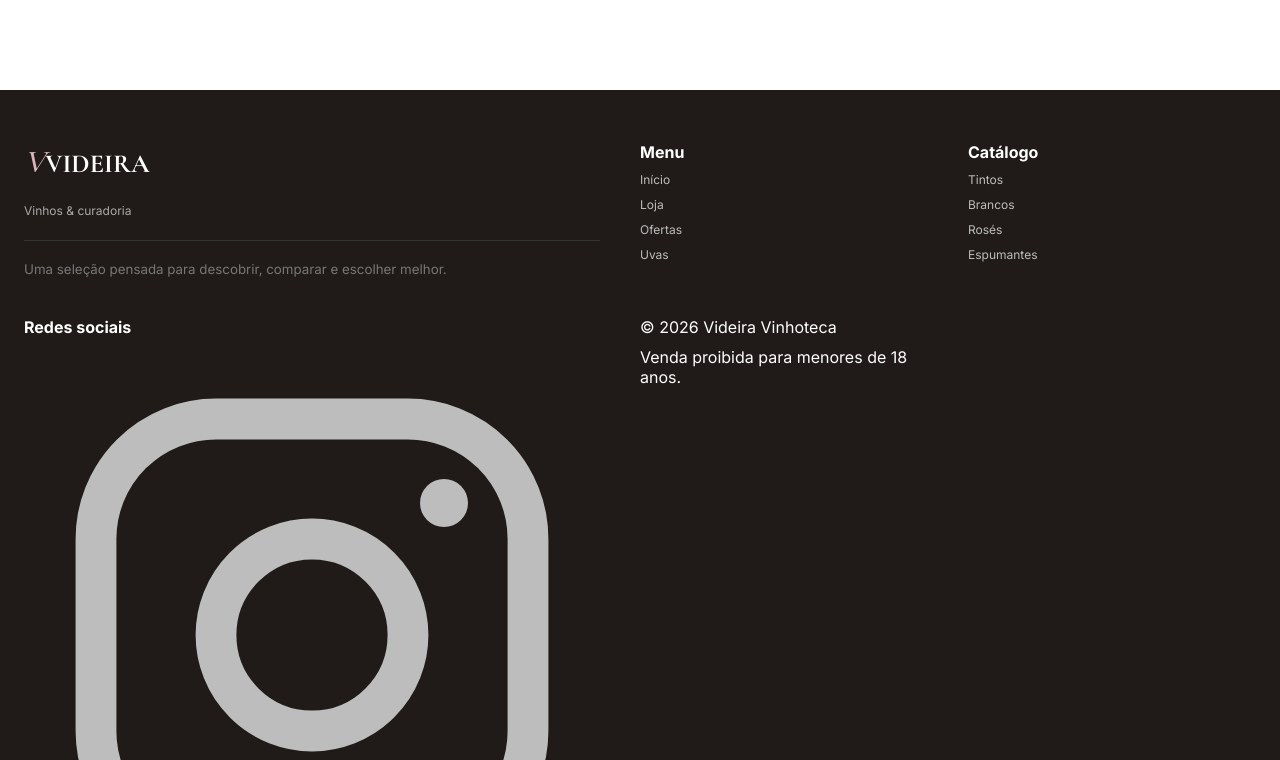
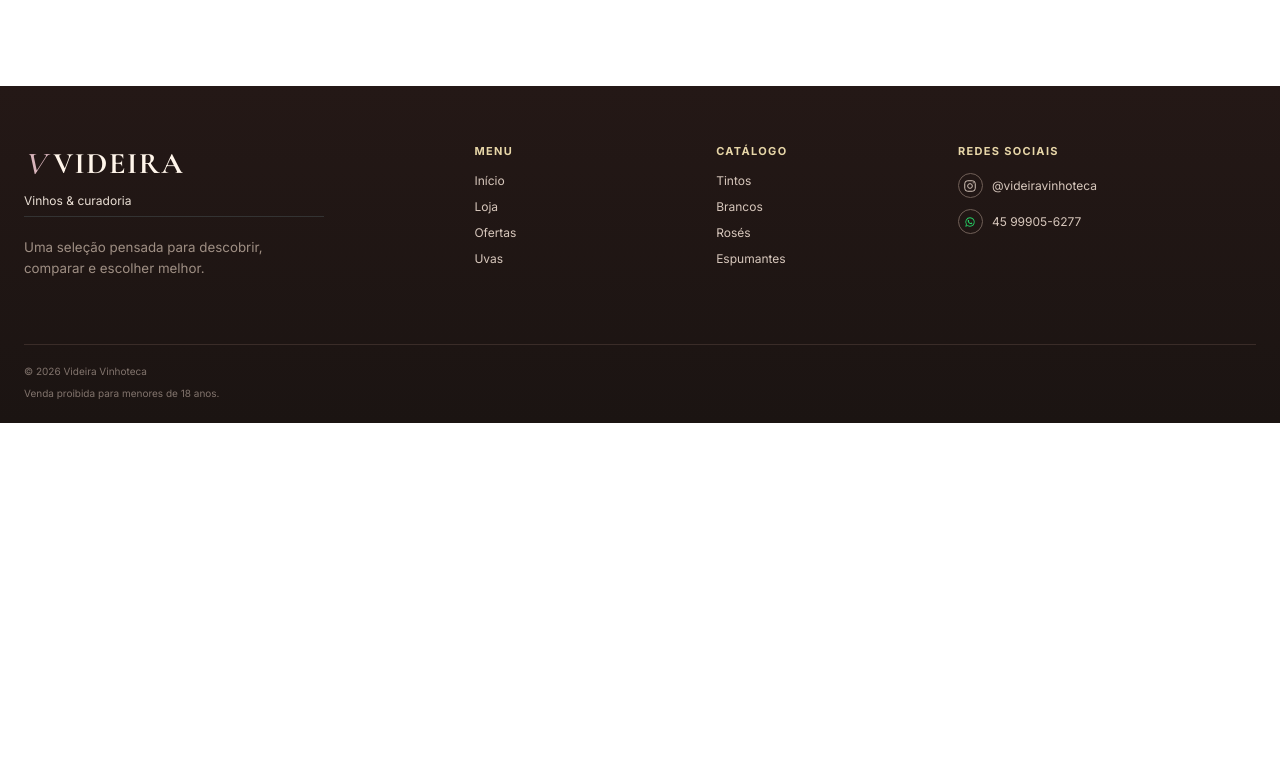
Before and after one commit to guilhsxzd26/testevino, a Next.js app: page /loja in a window 1280 px wide. Shown: the part 1820-2580 px from the top of the page. After the commit the page ends 2243 px from the top, so only its background shows below. Built offline with nearby package versions, Linux system fonts and the light colour scheme.

Commit message:
Style ODA-inspired dropdowns, grape rail and footer

```diff
--- a/app/globals.css
+++ b/app/globals.css
@@ -29,3 +29,51 @@ footer{background:#201b18}
 .grapeCard small{color:#eadbd1;margin-top:4px}
 .grapeCard b{font-size:10px;margin-top:auto;letter-spacing:.08em}
 @media(max-width:560px){.shopSearchWrap{padding:0 16px}.shopSearchLive{grid-template-columns:20px 1fr}.shopSearchLive span{display:none}.grapeCard{min-width:78vw}}
+
+/* ODA-inspired navigation & refined footer */
+.header{background:#fffaf3}
+.headerTop{padding-top:16px;padding-bottom:16px}
+.nav{position:relative;background:#fffaf3}
+.navDrop{position:relative;height:100%;display:flex;align-items:center}
+.navDrop>a{height:100%;display:flex;align-items:center}
+.dropdownPanel{position:absolute;top:100%;left:50%;transform:translate(-50%,12px);min-width:260px;background:#5b1d2a;color:#fff7ec;border-radius:0 0 16px 16px;padding:18px 20px;box-shadow:0 18px 45px rgba(62,17,28,.2);opacity:0;visibility:hidden;pointer-events:none;transition:.2s ease;z-index:80}
+.dropdownPanel.wide{min-width:360px}
+.navDrop:hover .dropdownPanel{opacity:1;visibility:visible;pointer-events:auto;transform:translate(-50%,0)}
+.dropdownPanel>span{display:block;font-size:9px;letter-spacing:.18em;color:#d9b9bd;margin-bottom:12px}
+.dropdownPanel>div{display:grid;grid-template-columns:repeat(2,minmax(110px,1fr));gap:4px 18px}
+.dropdownPanel a{color:#fff7ec!important;font-size:12px;font-weight:600;padding:8px 0}
+.dropdownPanel a:hover{color:#e7d6a8!important}
+
+.grapeSectionFinal{margin:65px 0 20px;padding:40px 0 10px;border-top:1px solid #e8ddd0}
+.sectionKicker{font-size:9px!important;letter-spacing:.18em;color:var(--oda-wine)!important;font-weight:800}
+.grapeSectionFinal .shelfHead h2{font-size:30px;letter-spacing:.02em}
+
+.siteFooter{background:linear-gradient(180deg,#241816,#1b1412);color:#fff5ea;padding:58px max(24px,calc((100vw - 1280px)/2)) 24px;display:grid;grid-template-columns:1.35fr .65fr .65fr 1fr;gap:48px}
+.siteFooter>div{display:block}
+.footerBrandBlock .footerLogo{display:flex;align-items:center;gap:8px}
+.footerBrandBlock .footerLogo b{font-family:var(--font-serif);font-size:30px;letter-spacing:.05em}
+.footerBrandBlock p{margin:10px 0 8px;color:#eadfd5}
+.footerBrandBlock small{display:block;max-width:300px;line-height:1.6;color:#9f8f84}
+.footerCol{display:flex!important;flex-direction:column;gap:11px}
+.footerCol>b{font-size:11px;text-transform:uppercase;letter-spacing:.12em;color:#e7d6a8;margin-bottom:4px}
+.footerCol>a{color:#d7c7bc;font-size:12px;transition:.2s}
+.footerCol>a:hover{color:#fff}
+.socialCol a{display:flex;align-items:center;gap:9px}
+.socialIcon{width:25px;height:25px;border:1px solid #705f57;border-radius:50%;display:grid;place-items:center}
+.socialIcon svg{width:14px;height:14px}
+.socialIcon.wa{color:#25D366}
+.footerBottom{grid-column:1/-1!important;border-top:1px solid #3a2c28;margin-top:16px;padding-top:20px;display:flex!important;justify-content:space-between;color:#82746d;font-size:10px}
+
+@media(max-width:900px){
+  .navDrop{width:100%;display:block;height:auto}
+  .navDrop>a{height:auto}
+  .dropdownPanel{display:none!important}
+  .siteFooter{grid-template-columns:1fr 1fr}
+  .footerBrandBlock{grid-column:1/-1}
+}
+@media(max-width:560px){
+  .siteFooter{grid-template-columns:1fr}
+  .footerBrandBlock,.footerBottom{grid-column:1!important}
+  .footerBottom{flex-direction:column;gap:6px}
+  .grapeSectionFinal .shelfHead h2{font-size:25px}
+}
```
